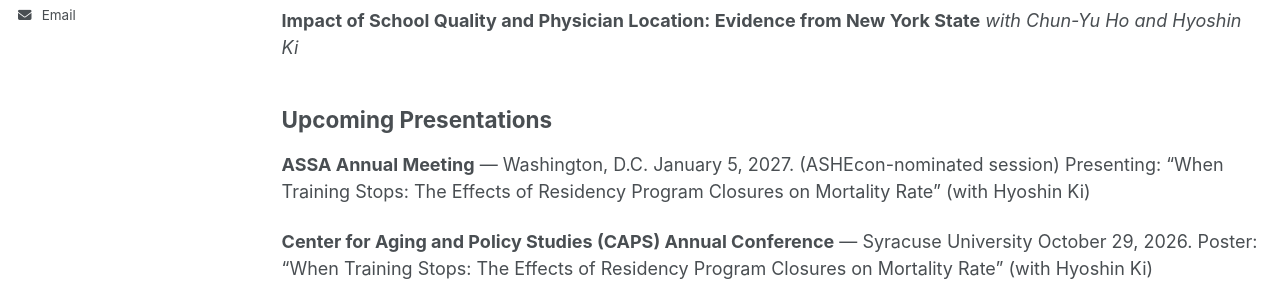
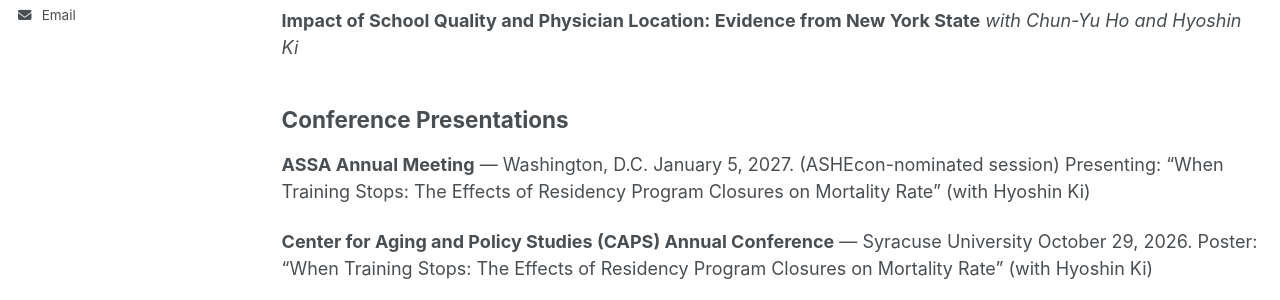
Before and after one commit to Kharabshehahmad/Kharabshehahmad.github.io, a Jekyll site: the page built from _pages/research.md, in a window 1280 px wide and 937 px high. Shown: the part 430-730 px from the top of the window. Built offline with Jekyll 4.4.1, drawn with Linux system fonts in a browser that asks for light colours; a script bundle is joined from its source files by our own code; library files that are not in the unit come from our copies.

Commit message:
Update research.md

```diff
--- a/_pages/research.md
+++ b/_pages/research.md
@@ -25,7 +25,7 @@ author_profile: true
 
 
 
-## Upcoming Presentations
+## Conference Presentations
 
 **ASSA Annual Meeting** — Washington, D.C.
 January 5, 2027. (ASHEcon-nominated session)
```
